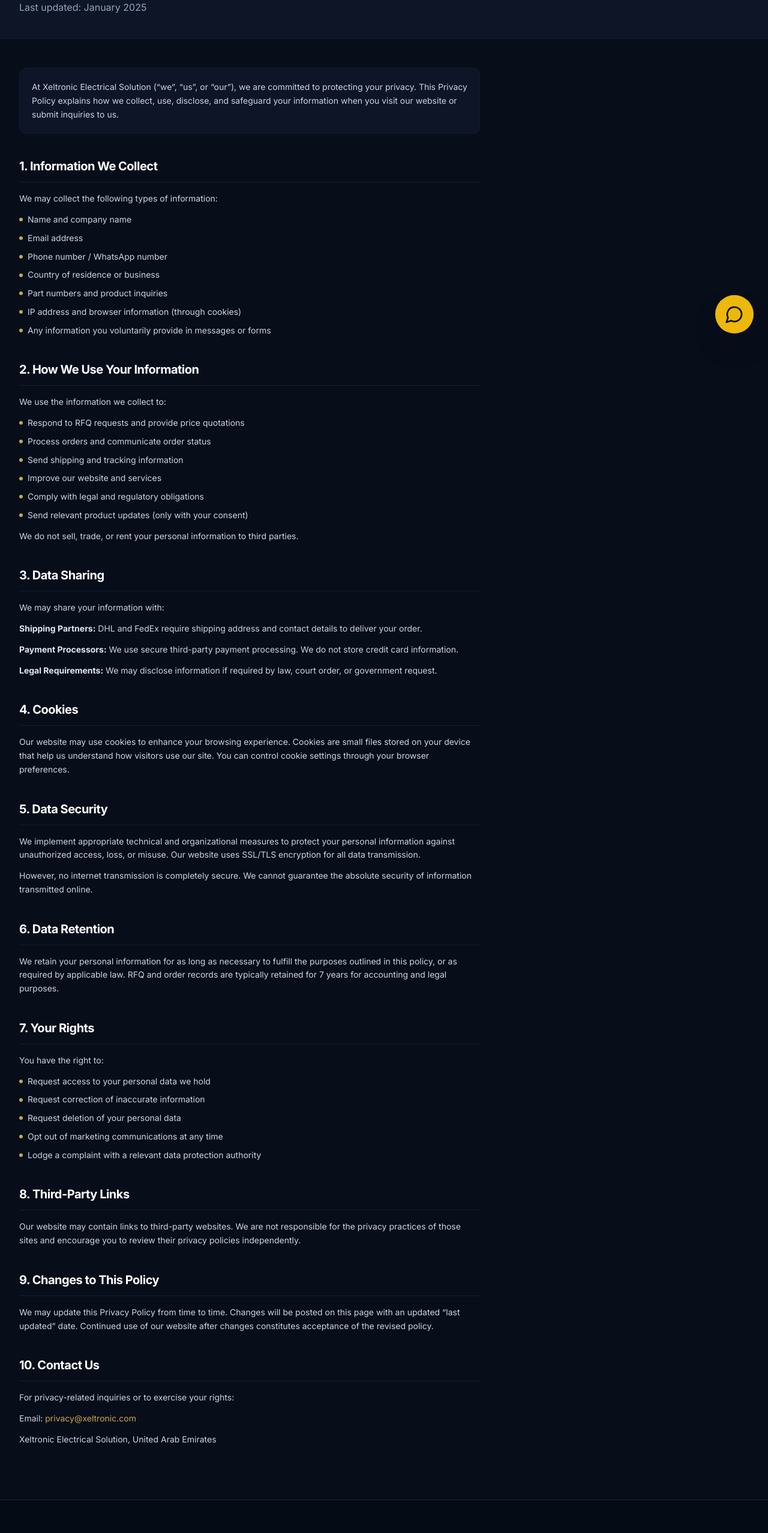
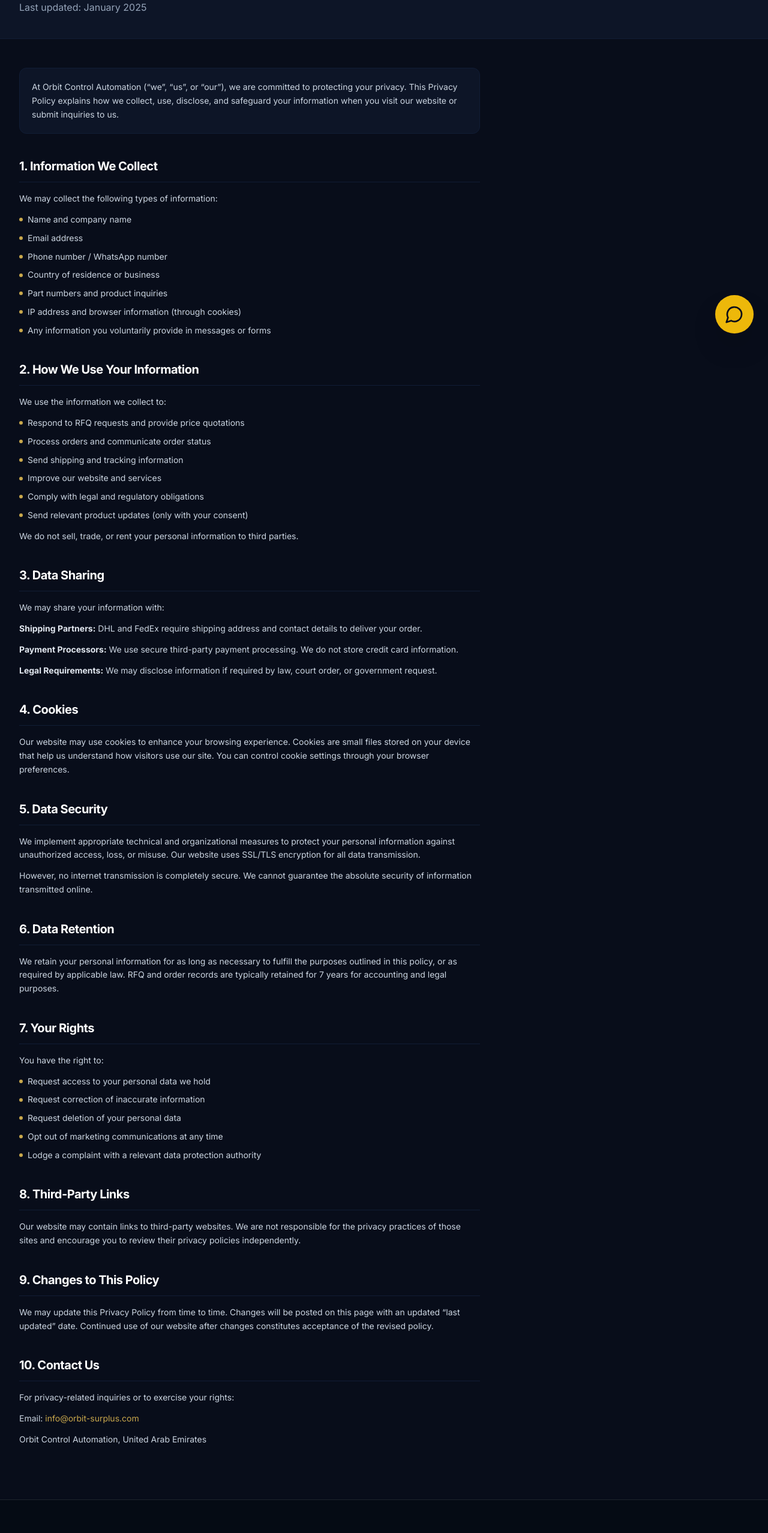
Before and after one commit to orbitcontrol12345-gif/orbit-control-next, a Next.js app: page /privacy-policy in a window 1280 px wide. Shown: the part 220-2776 px from the top of the page at 60% size. Built offline with nearby package versions, Linux system fonts and the light colour scheme.

Commit message:
Update privacy policy for Orbit Control Automation

```diff
--- a/app/privacy-policy/page.tsx
+++ b/app/privacy-policy/page.tsx
@@ -3,7 +3,7 @@ import { Shield } from 'lucide-react';
 
 export const metadata: Metadata = {
   title: 'Privacy Policy',
-  description: 'Xeltronic Electrical Solution privacy policy. How we collect, use, and protect your personal information.',
+  description: 'Orbit Control Automation privacy policy. How we collect, use, and protect your personal information.',
 };
 
 function Section({ title, children }: { title: string; children: React.ReactNode }) {
@@ -34,7 +34,7 @@ export default function PrivacyPolicyPage() {
         <div className="max-w-3xl">
           <div className="bg-navy-800 border border-navy-700 rounded-xl p-5 mb-10">
             <p className="text-sm text-slate-300 leading-relaxed">
-              At Xeltronic Electrical Solution (&ldquo;we&rdquo;, &ldquo;us&rdquo;, or &ldquo;our&rdquo;), we are committed to protecting your privacy. This Privacy Policy explains how we collect, use, disclose, and safeguard your information when you visit our website or submit inquiries to us.
+              At Orbit Control Automation (&ldquo;we&rdquo;, &ldquo;us&rdquo;, or &ldquo;our&rdquo;), we are committed to protecting your privacy. This Privacy Policy explains how we collect, use, disclose, and safeguard your information when you visit our website or submit inquiries to us.
             </p>
           </div>
 
@@ -126,8 +126,8 @@ export default function PrivacyPolicyPage() {
 
           <Section title="10. Contact Us">
             <p>For privacy-related inquiries or to exercise your rights:</p>
-            <p>Email: <a href="mailto:privacy@xeltronic.com" className="text-gold-500 hover:text-gold-400">privacy@xeltronic.com</a></p>
-            <p>Xeltronic Electrical Solution, United Arab Emirates</p>
+            <p>Email: <a href="mailto:info@orbit-surplus.com" className="text-gold-500 hover:text-gold-400">info@orbit-surplus.com</a></p>
+            <p>Orbit Control Automation, United Arab Emirates</p>
           </Section>
         </div>
       </div>
```
